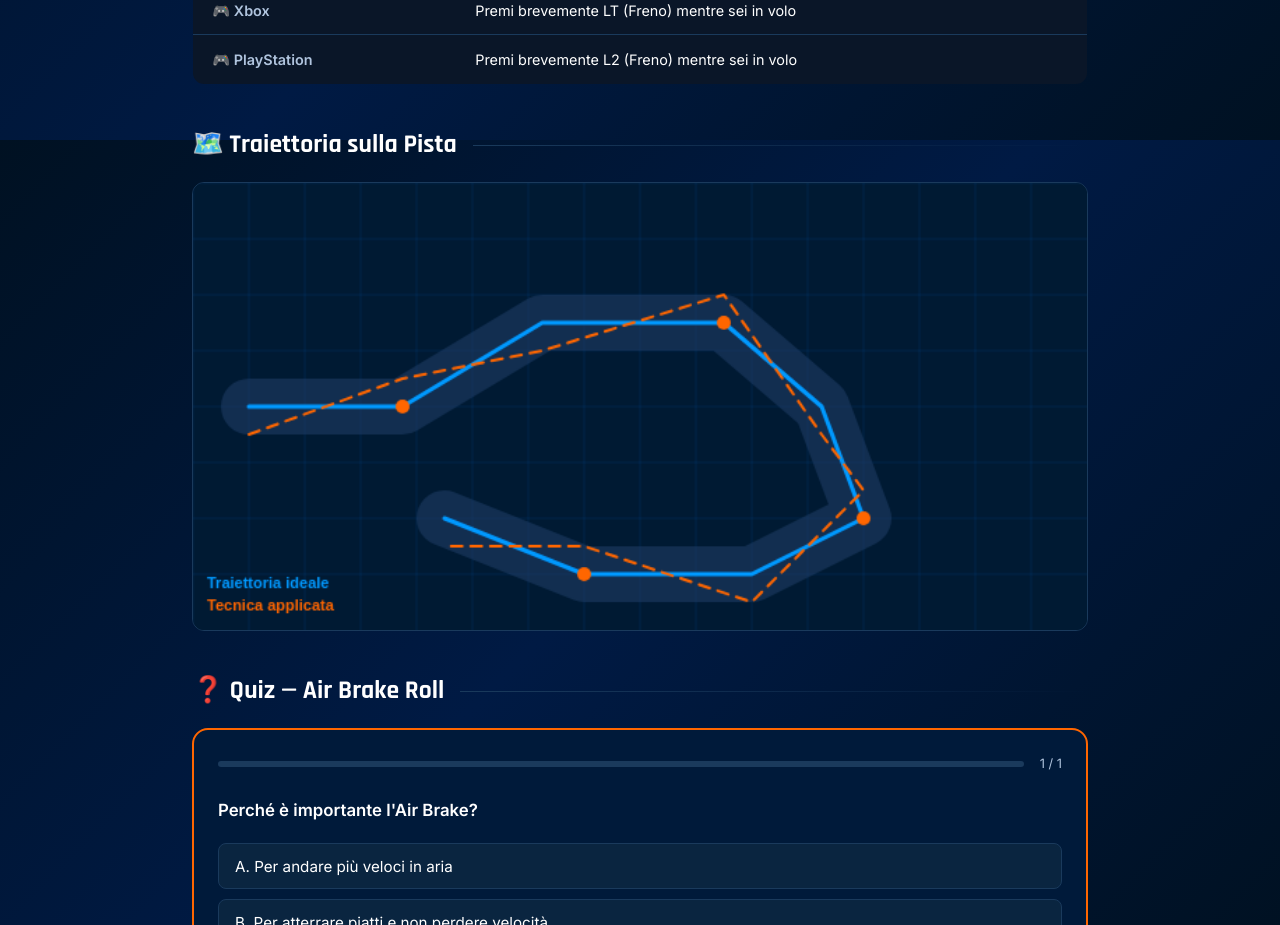
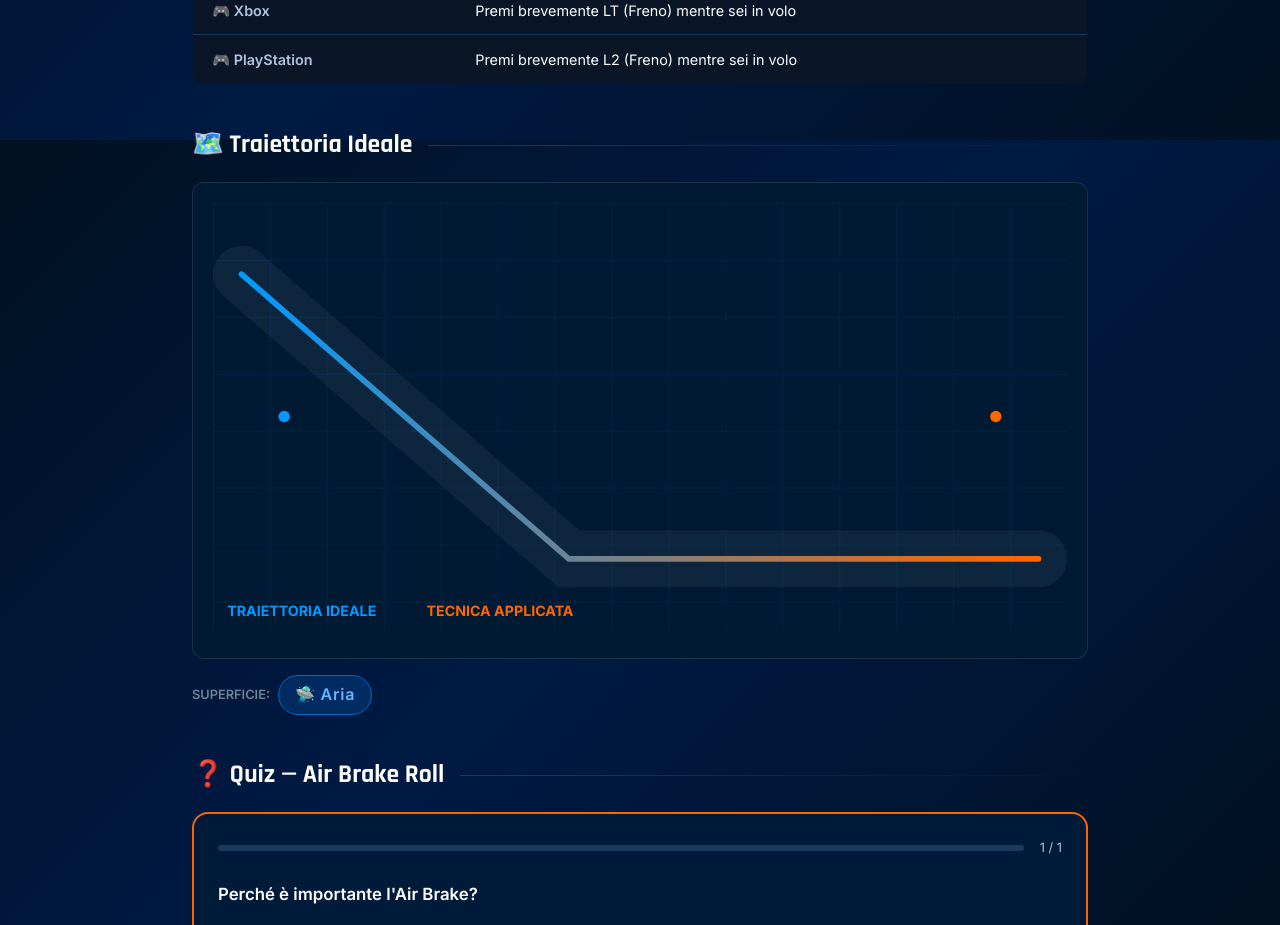
Before and after one commit to emilianocavaleri33/trackmania, a React (Vite) app: page /tecniche/air-brake-roll in a window 1280 px wide. Shown: the part 2260-3185 px from the top of the page. Built offline with nearby package versions, Linux system fonts and the light colour scheme.

Commit message:
salvataggio progetto 11 marzo

```diff
--- a/src/pages/ProfilePage.jsx
+++ b/src/pages/ProfilePage.jsx
@@ -1,4 +1,5 @@
 import { useEffect, useState } from 'react';
+import { Link } from 'react-router-dom';
 import axios from 'axios';
 import { techniques } from '../data/techniques';
 
@@ -120,9 +121,9 @@ export default function ProfilePage() {
             }}
           >
             Nessun quiz completato ancora.{' '}
-            <a href="/tecniche" style={{ color: 'var(--accent-orange)' }}>
+            <Link to="/tecniche" style={{ color: 'var(--accent-orange)' }}>
               Inizia dalle tecniche →
-            </a>
+            </Link>
           </div>
         )}
       </div>
--- a/src/pages/TechniquePage.jsx
+++ b/src/pages/TechniquePage.jsx
@@ -31,100 +31,88 @@ function ScreenshotPlaceholder({ label, colors }) {
   );
 }
 
-function TrajectoryCanvas({ technique }) {
-  const canvasRef = useRef(null);
+function TrajectorySVG({ technique }) {
+  const slug = technique?.slug || '';
 
-  useEffect(() => {
-    const canvas = canvasRef.current;
-    if (!canvas) return;
-    const ctx = canvas.getContext('2d');
-    const W = canvas.width;
-    const H = canvas.height;
+  // Define unique SVG paths for each movement type
+  const getPathData = () => {
+    if (slug.includes('drift')) {
+      // Drift: Curve lunga con scivolata
+      return "M 20 150 Q 150 150 250 80 T 480 80";
+    }
+    if (slug === 'speed-slide') {
+      // Speedslide: Curva stretta compressa
+      return "M 20 100 C 150 100 150 250 300 250 S 450 100 580 100";
+    }
+    if (slug === 'bug-slide' || slug.includes('neoslide')) {
+      // Neoslide/Bug-slide: Doppio cambio direzione
+      return "M 20 150 L 150 150 L 150 50 L 300 50 L 300 250 L 450 250 L 580 150";
+    }
+    if (slug === 'superdive' || slug.includes('jump')) {
+      // Salto/Jump: Arco in aria
+      return "M 20 280 Q 300 20 580 280";
+    }
+    if (slug.includes('brake')) {
+      // Airbrake: Discesa ripida
+      return "M 20 50 L 250 250 L 580 250";
+    }
+    if (slug === 'gear-management' || slug.includes('speed') || slug === 'wallride') {
+      // Speed/Wallride: Rettilineo veloce
+      return "M 20 150 L 580 150";
+    }
+    if (slug === 'scoot') {
+      // Hopper: Rimbalzi ripetuti
+      return "M 20 250 Q 70 150 120 250 Q 170 150 220 250 Q 270 150 320 250 Q 370 150 420 250 Q 470 150 520 250 Q 570 150 590 250";
+    }
+    // Default path
+    return "M 20 200 Q 300 50 580 200";
+  };
 
-    ctx.clearRect(0, 0, W, H);
-
-    // Background
-    ctx.fillStyle = '#001a33';
-    ctx.fillRect(0, 0, W, H);
-
-    // Grid
-    ctx.strokeStyle = 'rgba(0,102,204,0.15)';
-    ctx.lineWidth = 1;
-    for (let x = 0; x < W; x += 40) {
-      ctx.beginPath(); ctx.moveTo(x, 0); ctx.lineTo(x, H); ctx.stroke();
-    }
-    for (let y = 0; y < H; y += 40) {
-      ctx.beginPath(); ctx.moveTo(0, y); ctx.lineTo(W, y); ctx.stroke();
-    }
-
-    // Track border
-    ctx.strokeStyle = 'rgba(255,255,255,0.2)';
-    ctx.lineWidth = 30;
-    ctx.lineCap = 'round';
-    ctx.lineJoin = 'round';
-
-    // Adjust path per technique type
-    const paths = {
-      'bug-slide': [[60,120],[180,120],[280,80],[380,80],[460,130],[500,200],[460,260],[380,280],[280,280]],
-      'double-drift': [[40,160],[160,160],[220,100],[300,100],[360,160],[420,220],[500,220],[560,160]],
-      'ice-drift': [[40,200],[140,200],[260,140],[360,200],[430,260],[530,200],[600,140]],
-      'wallride': [[40,80],[100,80],[200,200],[200,300],[300,300]],
-    };
-    const defaultPath = [[40,160],[150,160],[250,100],[380,100],[450,160],[480,240],[400,280],[280,280],[180,240]];
-    const pts = paths[technique?.slug] || defaultPath;
-
-    // Draw outer track area (wide stroke)
-    ctx.strokeStyle = 'rgba(30,60,100,0.6)';
-    ctx.lineWidth = 40;
-    ctx.beginPath();
-    ctx.moveTo(pts[0][0], pts[0][1]);
-    for (let i = 1; i < pts.length; i++) ctx.lineTo(pts[i][0], pts[i][1]);
-    ctx.stroke();
-
-    // Ideal racing line
-    ctx.strokeStyle = '#0099ff';
-    ctx.lineWidth = 3;
-    ctx.setLineDash([]);
-    ctx.beginPath();
-    ctx.moveTo(pts[0][0], pts[0][1]);
-    for (let i = 1; i < pts.length; i++) ctx.lineTo(pts[i][0], pts[i][1]);
-    ctx.stroke();
-
-    // Technique slide line
-    ctx.strokeStyle = '#FF6600';
-    ctx.lineWidth = 2;
-    ctx.setLineDash([8, 6]);
-    const offset = 20;
-    ctx.beginPath();
-    ctx.moveTo(pts[0][0], pts[0][1] + offset);
-    for (let i = 1; i < pts.length; i++) ctx.lineTo(pts[i][0], pts[i][1] + offset * (i % 2 === 0 ? 1 : -1));
-    ctx.stroke();
-    ctx.setLineDash([]);
-
-    // Arrow markers
-    ctx.fillStyle = '#FF6600';
-    for (let i = 1; i < pts.length - 1; i += 2) {
-      const [x, y] = pts[i];
-      ctx.beginPath();
-      ctx.arc(x, y, 5, 0, Math.PI * 2);
-      ctx.fill();
-    }
-
-    // Labels
-    ctx.font = 'bold 11px Inter, sans-serif';
-    ctx.fillStyle = '#0099ff';
-    ctx.fillText('Traiettoria ideale', 10, H - 30);
-    ctx.fillStyle = '#FF6600';
-    ctx.fillText('Tecnica applicata', 10, H - 14);
-  }, [technique]);
+  const path = getPathData();
 
   return (
-    <canvas
-      ref={canvasRef}
-      width={640}
-      height={320}
-      className="trajectory-canvas"
-    />
+    <div className="trajectory-svg-wrapper" style={{ background: '#001a33', borderRadius: '12px', padding: '20px', border: '1px solid rgba(255,255,255,0.1)' }}>
+      <svg viewBox="0 0 600 300" style={{ width: '100%', height: 'auto' }}>
+        <defs>
+          <linearGradient id="grad-path" x1="0%" y1="0%" x2="100%" y2="0%">
+            <stop offset="0%" stopColor="#0099ff" />
+            <stop offset="100%" stopColor="#FF6600" />
+          </linearGradient>
+          <pattern id="grid" width="40" height="40" patternUnits="userSpaceOnUse">
+            <path d="M 40 0 L 0 0 0 40" fill="none" stroke="rgba(0,102,204,0.15)" strokeWidth="1"/>
+          </pattern>
+        </defs>
+
+        {/* Grid Background */}
+        <rect width="600" height="300" fill="url(#grid)" />
+
+        {/* Ideal Path (Shadow/Reference) */}
+        <path
+          d={path}
+          fill="none"
+          stroke="rgba(255,255,255,0.05)"
+          strokeWidth="40"
+          strokeLinecap="round"
+        />
+
+        {/* Technique Line */}
+        <path
+          d={path}
+          fill="none"
+          stroke="url(#grad-path)"
+          strokeWidth="4"
+          strokeLinecap="round"
+          strokeDasharray={slug.includes('drift') || slug === 'bug-slide' ? "10,5" : "0"}
+        />
+
+        {/* Direction Arrows along the path (simplified) */}
+        <circle cx="50" cy="150" r="4" fill="#0099ff" visibility={slug === 'speed-slide' ? 'hidden' : 'visible'} />
+        <circle cx="550" cy="150" r="4" fill="#FF6600" />
+
+        <text x="10" y="290" fill="#0099ff" style={{ fontSize: '10px', fontWeight: 'bold' }}>TRAIETTORIA IDEALE</text>
+        <text x="150" y="290" fill="#FF6600" style={{ fontSize: '10px', fontWeight: 'bold' }}>TECNICA APPLICATA</text>
+      </svg>
+    </div>
   );
 }
 
@@ -367,8 +355,18 @@ export default function TechniquePage() {
 
       {/* CANVAS TRAJECTORY */}
       <div className="section-block">
-        <h2>🗺️ Traiettoria sulla Pista</h2>
-        <TrajectoryCanvas technique={technique} />
+        <h2>🗺️ Traiettoria Ideale</h2>
+        <TrajectorySVG technique={technique} />
+        <div className="surface-indicator" style={{ marginTop: '1rem', display: 'flex', alignItems: 'center', gap: '0.5rem' }}>
+          <span style={{ fontSize: '0.8rem', color: 'var(--text-muted)', fontWeight: '600', textTransform: 'uppercase' }}>Superficie:</span>
+          <span className="tc-badge badge-surface" style={{ fontSize: '1rem', padding: '0.4rem 1rem' }}>
+            {technique.surface.includes('Asfalto') ? '🏁 ' :
+             technique.surface.includes('Ghiaccio') ? '🧊 ' :
+             technique.surface.includes('Erba') ? '🌱 ' :
+             technique.surface.includes('Sabbia') || technique.surface.includes('Dirt') ? '🏖️ ' : '🛸 '}
+            {technique.surface}
+          </span>
+        </div>
       </div>
 
       {/* QUIZ */}
--- a/src/pages/TechniquesPage.jsx
+++ b/src/pages/TechniquesPage.jsx
@@ -1,15 +1,26 @@
-import { useState } from 'react';
+import { useState, useEffect } from 'react';
 import { Link } from 'react-router-dom';
 import { techniques } from '../data/techniques';
 
 export default function TechniquesPage() {
+  // Bug 1: Load filter from localStorage or default to 'Tutti'
   const [searchTerm, setSearchTerm] = useState('');
-  const [filterDifficulty, setFilterDifficulty] = useState('All');
+  const [filterDifficulty, setFilterDifficulty] = useState(() => {
+    return localStorage.getItem('tm_tech_filter') || 'Tutti';
+  });
+
+  // Bug 1: Save filter to localStorage whenever it changes
+  useEffect(() => {
+    localStorage.setItem('tm_tech_filter', filterDifficulty);
+  }, [filterDifficulty]);
 
   const filteredTechniques = techniques.filter((t) => {
     const matchesSearch = t.name.toLowerCase().includes(searchTerm.toLowerCase()) ||
                           t.description.toLowerCase().includes(searchTerm.toLowerCase());
-    const matchesDifficulty = filterDifficulty === 'Tutti' || t.difficulty === filterDifficulty;
+
+    // Bug 2: Ignore difficulty filter if search is active
+    const matchesDifficulty = searchTerm.length > 0 ? true : (filterDifficulty === 'Tutti' || t.difficulty === filterDifficulty);
+
     return matchesSearch && matchesDifficulty;
   });
 
```
